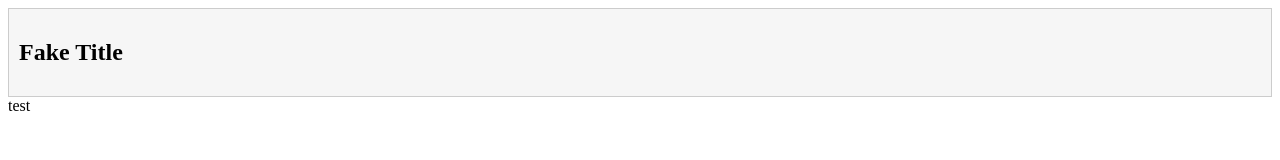
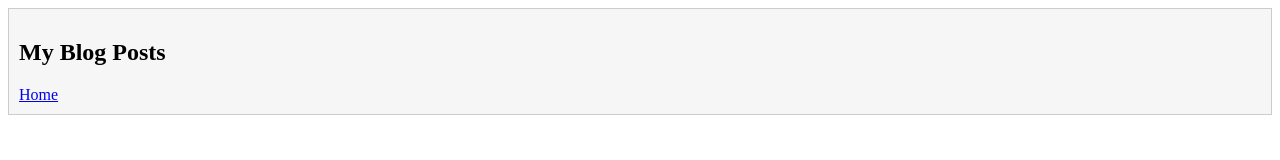
Before and after one commit to scottyadean/openai-auto-blog, a plain HTML site: page index.html in a window 1280 px wide. Drawn offline with Linux system fonts and the light colour scheme.

Commit message:
create content test commit 3

```diff
--- a/index.html
+++ b/index.html
@@ -1,5 +1,7 @@
-<html>
+<!DOCTYPE html>
+<html lang="en">
     <head>
+        <mata charset="UTF-8" />
         <title>AutoBlog</title>
 
     <style>
@@ -14,10 +16,10 @@
 
     <body>
         <section>
-            <h1>Fake Title</h1>
-            <div class="content">
-
+            <h1>My Blog Posts</h1>
+            <div id="link-list">
+                <a href="./index.html">Home</a>
             </div>
         </section>
     </body>
-</html>test
+</html>
```
Also changed, not shown: content/1.html (+1 -1 lines).
